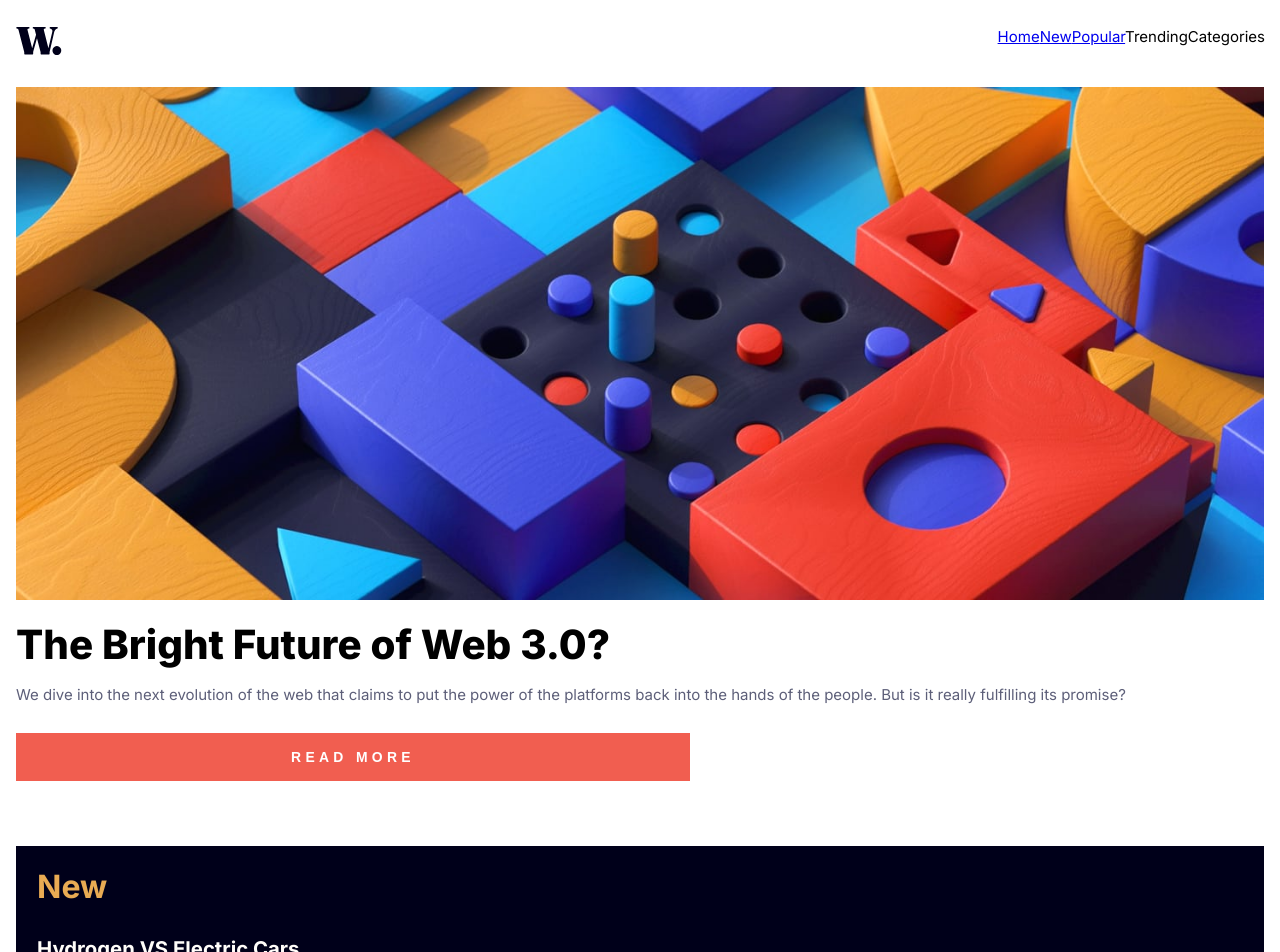
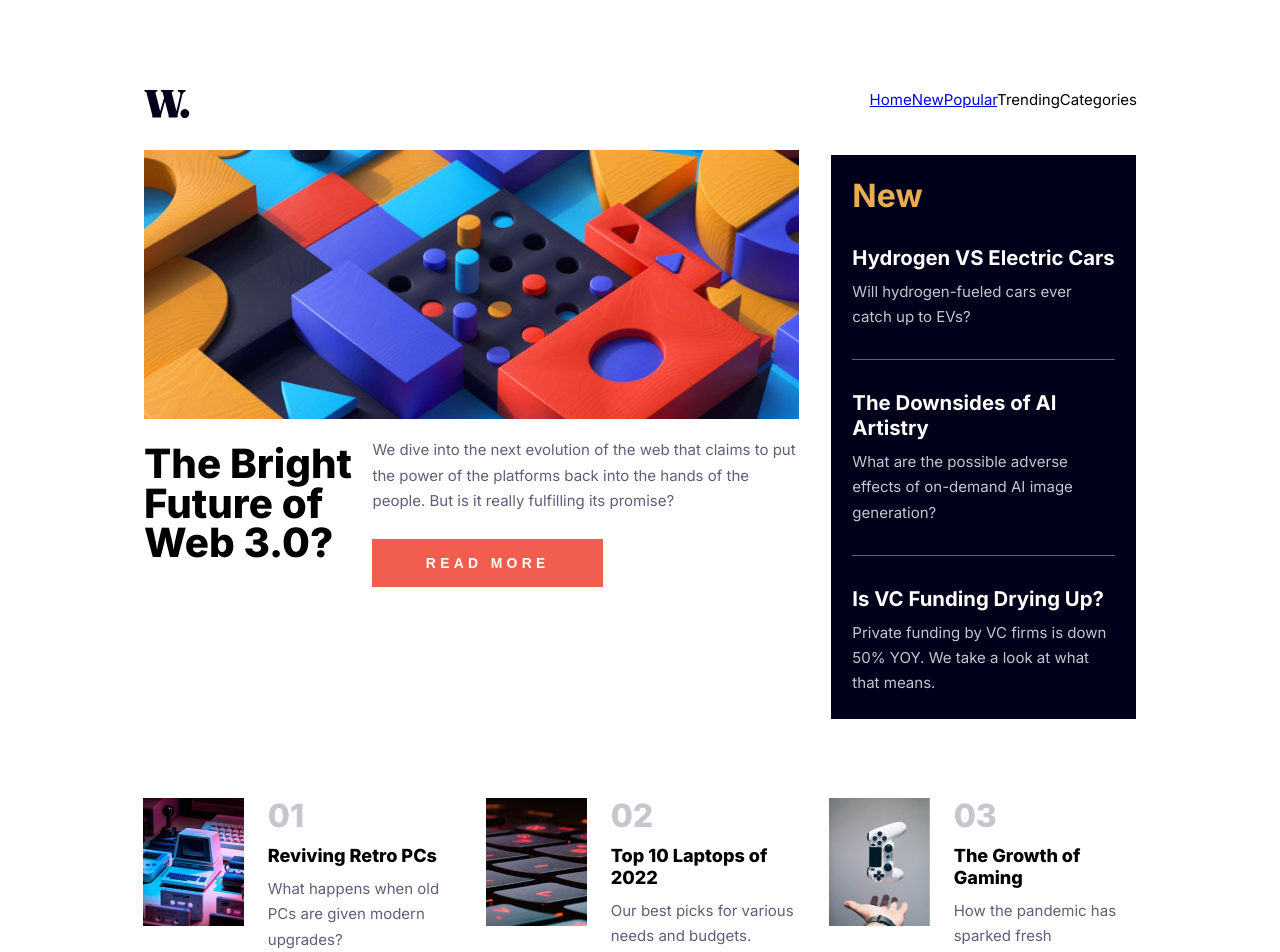
Before and after one commit to dianaroemer/news-homepage, a React (Create React App) app: page / in a window 1280 px wide. Shown: the top 952 px of the page. Built offline with nearby package versions, Linux system fonts and the light colour scheme.

Commit message:
establish skeleton styling for desktop page

```diff
--- a/src/components/NewsHomepage.js
+++ b/src/components/NewsHomepage.js
@@ -93,6 +93,8 @@ function NewsHomepage(props) {
 
                     </div>
 
+                    <div className='newsHomepageHorizontalContainer'>
+
                         <div className='newsHomepageHeadline'>
 
                             {isMobileViewport ?
@@ -160,6 +162,9 @@ function NewsHomepage(props) {
                             </div>
 
                         </div>
+
+                    </div>
+
 
                     <div className='newsHomepageStoriesContainer' id='popular-stories'>
                         <article className='newsHomepageStoryContainer'>
--- a/src/styles/NewsHomepage.scss
+++ b/src/styles/NewsHomepage.scss
@@ -191,4 +191,41 @@
 
 @media screen and (min-width: 426px ) {
 
+    .newsHomepageContent {
+        display: flex;
+        flex-direction: column;
+        padding-left: 10%;
+        padding-right: 10%;
+    }
+
+    .newsHomepageNav {
+        position: relative;
+        padding-top: 90px;
+    }
+
+    .newsHomepageHorizontalContainer {
+        display: flex;
+
+    }
+
+    .newsHomepageHeadline {
+        width: 64%;
+        display: flex;
+        flex-direction: column;
+    }
+
+    .newsHomepageHeadlineContent {
+        display: flex;
+    }
+
+    .newsHomepageStoriesContainer {
+        display: flex;
+        justify-content: space-between;
+    }
+
+    .newsHomepageStoryContainer {
+        width: 31%;
+    }
+
+
 }
```
Lines whose indentation alone changed are shown as unchanged.
